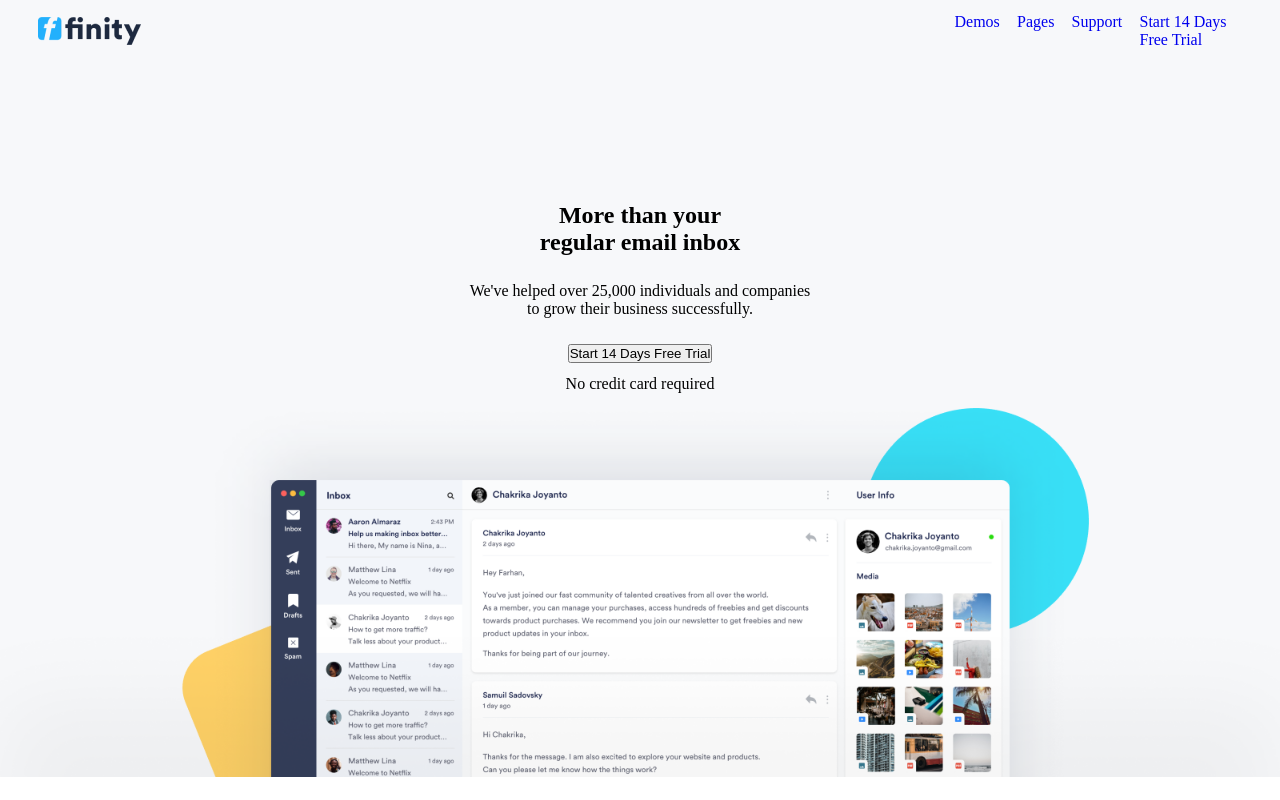
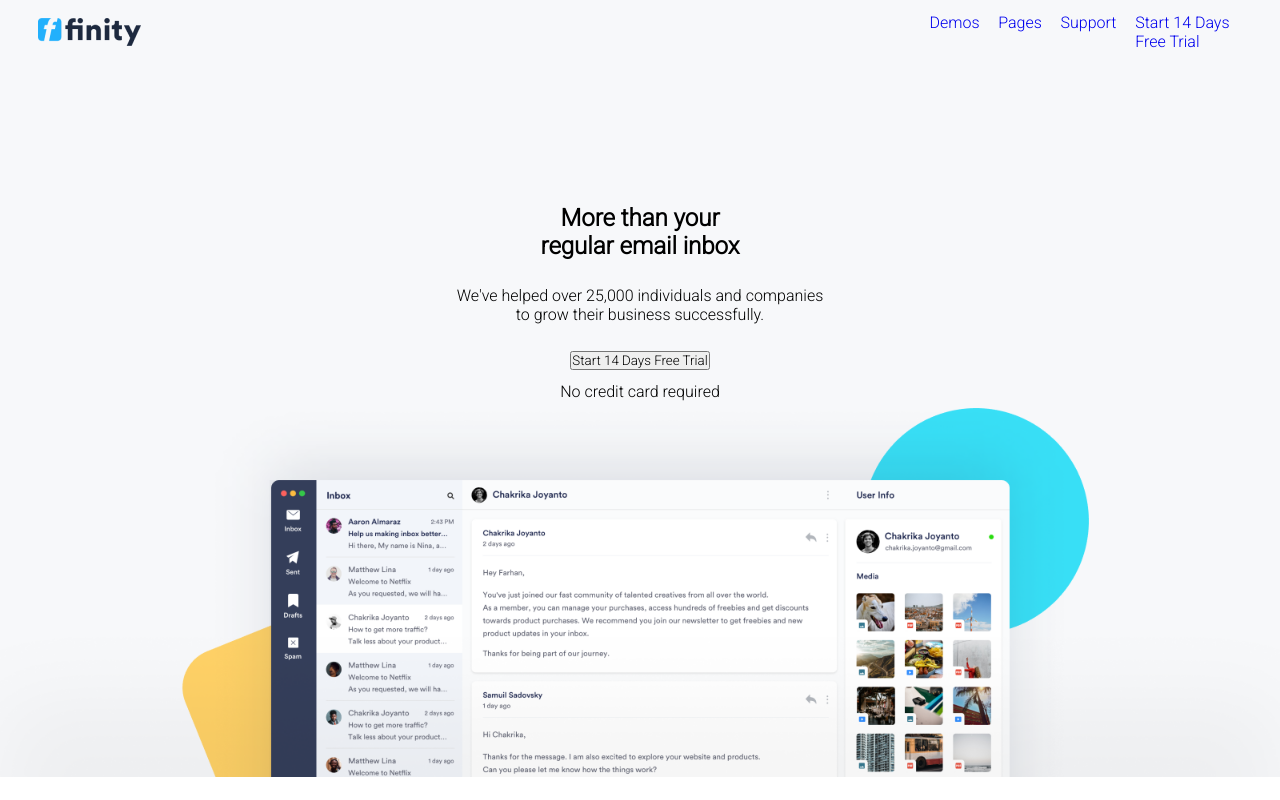
Before and after one commit to KenUdoudo/Infinity, a React (Vite) app in the folder Infinity-Landing/: page / in a window 1280 px wide. Built offline with nearby package versions, Linux system fonts and the light colour scheme.

Commit message:
font and adding img

```diff
--- a/Infinity-Landing/src/index.css
+++ b/Infinity-Landing/src/index.css
@@ -1,7 +1,10 @@
+@import url('https://fonts.googleapis.com/css2?family=Roboto:wght@300&display=swap');
+
 *{
   margin: 0;
   padding: 0;
   box-sizing: border-box;
   list-style: none;
   text-decoration: none;
+  font-family: Roboto;
 }
```
Also changed, not shown: Infinity-Landing/src/section1/b-main.jsx (+7 -1 lines).
